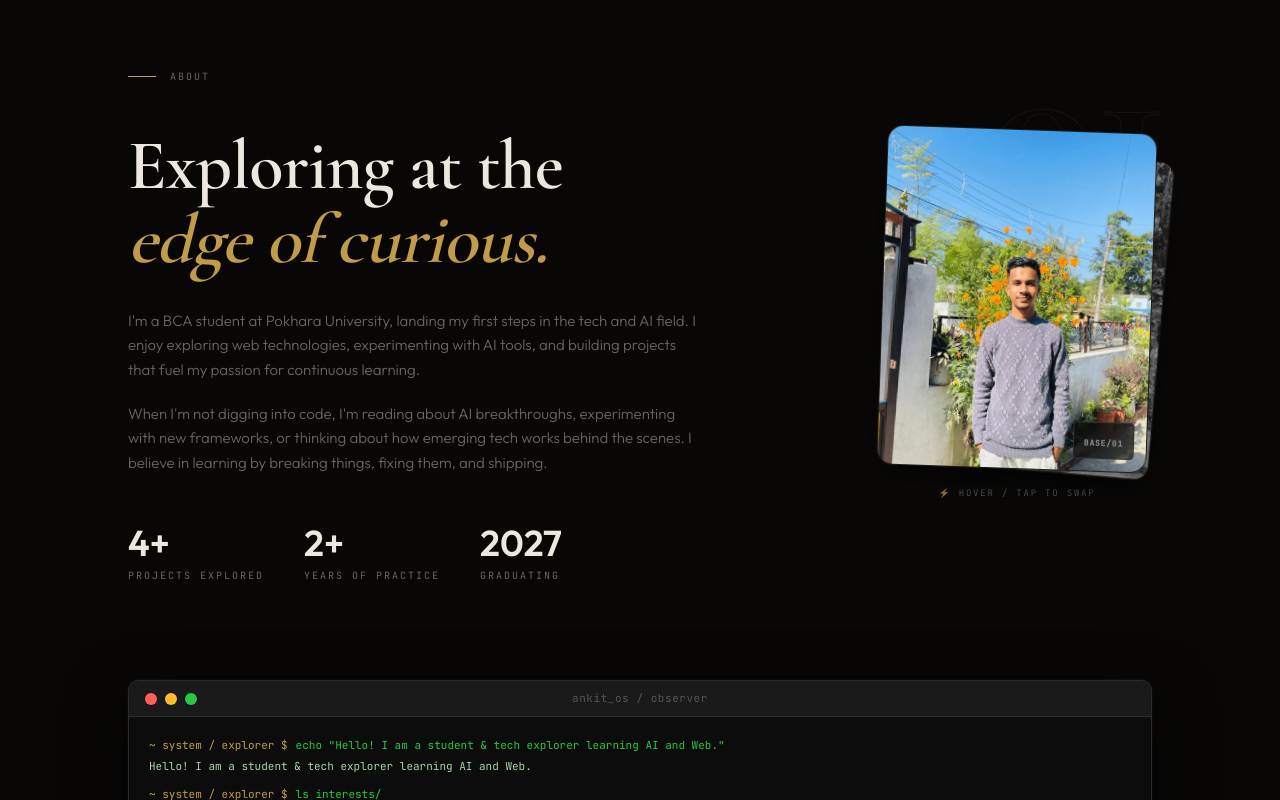
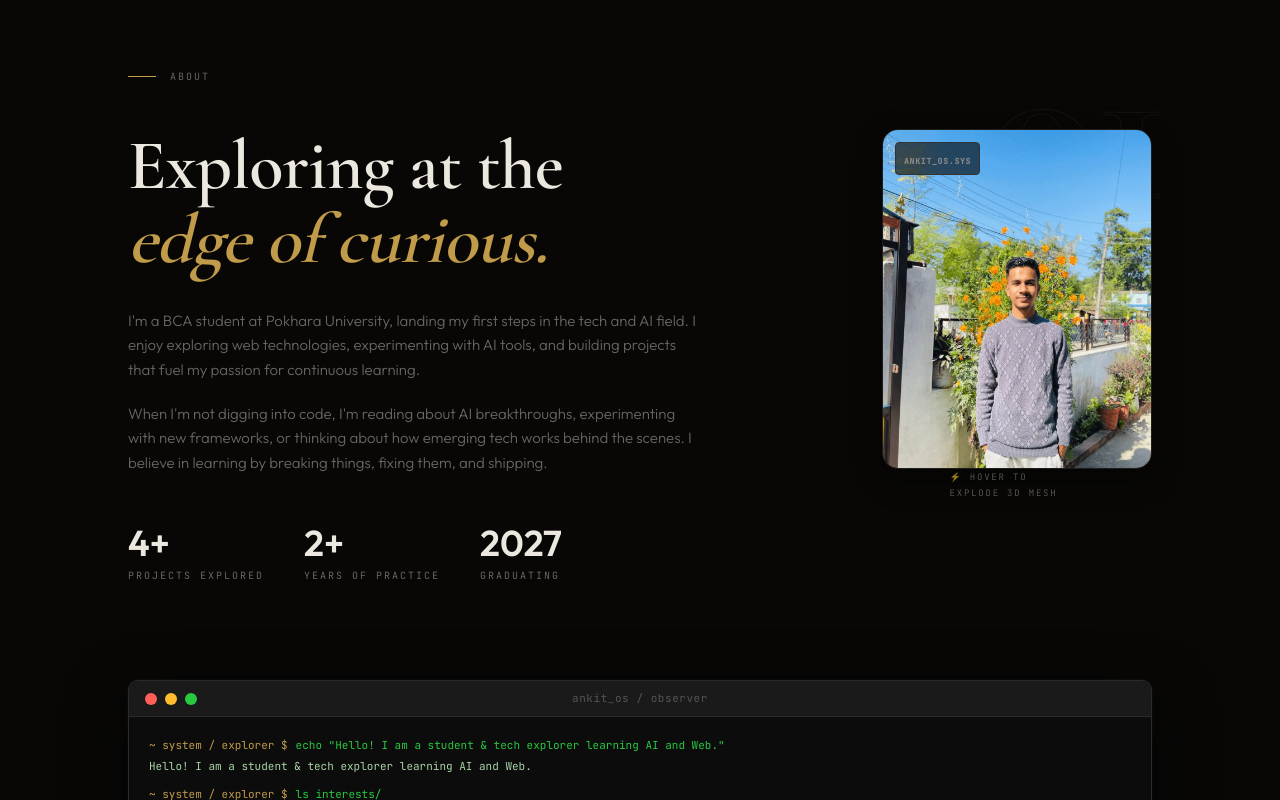
Before and after one commit to ghimire-ankit/Portfolio, a Next.js app: page / in a window 1280 px wide. Shown: the part 860-1660 px from the top of the page. Built offline with nearby package versions, Linux system fonts and the light colour scheme.

Commit message:
feat: mesh3d 3d mesh explosion hover microinteraction & failsafe music loader

```diff
--- a/components/ui/PixelPhotoFrame.tsx
+++ b/components/ui/PixelPhotoFrame.tsx
@@ -1,10 +1,10 @@
 "use client";
-import { useState } from "react";
-import { motion, AnimatePresence } from "framer-motion";
+import React, { useState, useRef, useEffect, MouseEvent } from "react";
+import { motion, useSpring, useTransform } from "framer-motion";
 
 interface PixelPhotoFrameProps {
-    src1: string;
-    src2: string;
+    src1: string;  // Base image (ankit.webp)
+    src2: string;  // Second image (ankit2webp.webp)
     width?: number;
     height?: number;
     alt?: string;
@@ -18,144 +18,167 @@ export default function PixelPhotoFrame({
     alt = "Portrait",
 }: PixelPhotoFrameProps) {
     const [hovering, setHovering] = useState(false);
-    const [clickIndex, setClickIndex] = useState(0);
+    const containerRef = useRef<HTMLDivElement>(null);
 
-    // Swap trigger: true if hovered OR odd number of clicks on mobile
-    const showAlt = hovering || (clickIndex % 2 !== 0);
+    // Spring physics configuration for luxurious Awwwards-style lag-free responsiveness
+    const springConfig = { damping: 25, stiffness: 220, mass: 0.6 };
+    const rotateX = useSpring(0, springConfig);
+    const rotateY = useSpring(0, springConfig);
 
-    const toggleClick = () => {
-        setClickIndex(prev => prev + 1);
+    // Handle magnetic coordinate calculations
+    const handleMouseMove = (e: MouseEvent<HTMLDivElement>) => {
+        const el = containerRef.current;
+        if (!el) return;
+
+        const rect = el.getBoundingClientRect();
+        const centerX = rect.left + rect.width / 2;
+        const centerY = rect.top + rect.height / 2;
+
+        // Calculate cursor offset percentage from center (-0.5 to 0.5)
+        const percentX = (e.clientX - centerX) / rect.width;
+        const percentY = (e.clientY - centerY) / rect.height;
+
+        // Map to angle limits (max 18deg rotation)
+        rotateX.set(-percentY * 22);
+        rotateY.set(percentX * 22);
     };
 
-    // Transition configurations for high-speed spring feels
-    const springTransition = {
-        type: "spring",
-        stiffness: 420,
-        damping: 28,
-        mass: 0.8
+    const handleMouseLeave = () => {
+        setHovering(false);
+        rotateX.set(0);
+        rotateY.set(0);
+    };
+
+    const handleTouchStart = () => {
+        // Toggle hover state on mobile devices
+        setHovering(prev => !prev);
     };
 
     return (
         <div
-            className="relative select-none cursor-pointer"
-            style={{ width, height }}
+            ref={containerRef}
+            className="relative cursor-pointer select-none"
+            style={{
+                width,
+                height,
+                perspective: "1200px" // Creates depth space for 3D translations
+            }}
+            onMouseMove={handleMouseMove}
             onMouseEnter={() => setHovering(true)}
-            onMouseLeave={() => setHovering(false)}
-            onClick={toggleClick}
+            onMouseLeave={handleMouseLeave}
+            onTouchStart={handleTouchStart}
         >
-            {/* Card Deck container */}
-            <div className="relative w-full h-full">
-
-                {/* ── CARD 2 (ankit2webp.webp) ── */}
+            <motion.div
+                className="w-full h-full relative"
+                style={{
+                    rotateX,
+                    rotateY,
+                    transformStyle: "preserve-3d", // Required to allow children to exist in separate Z spaces
+                }}
+            >
+                {/* ─── LAYER 1: BACK LAYER (ankit2webp.webp) ─── */}
                 <motion.div
-                    className="absolute inset-0 rounded-2xl overflow-hidden border bg-[var(--bg-secondary)]"
+                    className="absolute inset-0 rounded-2xl overflow-hidden bg-[var(--bg-secondary)] border border-[var(--border)]"
                     style={{
-                        width: "100%",
-                        height: "100%",
-                        originX: 0.5,
-                        originY: 0.5,
-                        boxShadow: "0 10px 30px rgba(0,0,0,0.5)",
+                        transformStyle: "preserve-3d",
+                        boxShadow: "0 10px 30px rgba(0,0,0,0.6)",
                     }}
                     animate={
-                        showAlt
-                            ? {
-                                // Swaps to front
-                                x: 0,
-                                y: 0,
-                                rotate: -3,
-                                scale: 1.02,
-                                zIndex: 30,
-                                filter: "grayscale(0%)",
-                                borderColor: "var(--accent)",
-                            }
-                            : {
-                                // Back in stack (peeking out)
-                                x: 18,
-                                y: 12,
-                                rotate: 5,
-                                scale: 0.94,
-                                zIndex: 10,
-                                filter: "grayscale(100%)",
-                                borderColor: "var(--border)",
-                            }
+                        hovering
+                            ? { translateZ: -30, opacity: 0.9, filter: "grayscale(0%)" }
+                            : { translateZ: 0, opacity: 0, filter: "grayscale(100%)" }
                     }
-                    transition={springTransition}
+                    transition={{ type: "spring", stiffness: 260, damping: 24 }}
                 >
                     {/* eslint-disable-next-line @next/next/no-img-element */}
                     <img
                         src={src2}
-                        alt="Alternative views"
+                        alt="Alternative view"
                         draggable={false}
                         className="w-full h-full object-cover object-top"
                     />
-                    {/* Card info label */}
-                    <div className="absolute bottom-3 left-3 bg-black/60 backdrop-blur-md px-2.5 py-1 rounded border border-[#333] z-20 pointer-events-none">
-                        <span className="font-mono text-[8px] text-[var(--accent)] tracking-widest font-bold">ALT/02</span>
+                </motion.div>
+
+                {/* ─── LAYER 2: MIDDLE HOLOGRAPHIC MESH LAYOUT (Interactive Grid & Scanning lines) ─── */}
+                <motion.div
+                    className="absolute inset-0 rounded-2xl border border-[var(--accent)]/50 pointer-events-none overflow-hidden"
+                    style={{
+                        backgroundImage: `
+                            radial-gradient(var(--accent) 1px, transparent 1.5px),
+                            linear-gradient(rgba(191, 155, 74, 0.03) 1px, transparent 1px),
+                            linear-gradient(90deg, rgba(191, 155, 74, 0.03) 1px, transparent 1px)
+                        `,
+                        backgroundSize: "16px 16px, 16px 16px, 16px 16px",
+                        backgroundColor: "rgba(13, 11, 9, 0.55)",
+                        backdropFilter: hovering ? "blur(2px)" : "blur(0px)",
+                        boxShadow: "0 0 40px rgba(191,155,74,0.15), inset 0 0 20px rgba(191,155,74,0.1)",
+                    }}
+                    animate={
+                        hovering
+                            ? { translateZ: 15, opacity: 0.85, scale: 0.98 }
+                            : { translateZ: 0, opacity: 0, scale: 1 }
+                    }
+                    transition={{ type: "spring", stiffness: 240, damping: 22 }}
+                >
+                    {/* Glowing Mesh lines details */}
+                    <div className="absolute inset-x-0 h-[2px] bg-gradient-to-r from-transparent via-[var(--accent)] to-transparent opacity-60 animate-[scan_2.8s_linear_infinite]" />
+
+                    {/* Tech stats floating */}
+                    <div className="absolute inset-0 flex flex-col justify-between p-4 font-mono text-[9px] text-[var(--accent)]/90 tracking-widest leading-none select-none">
+                        <div className="flex justify-between">
+                            <span>[3D_MESH_DECONSTRUCT]</span>
+                            <span>ACTIVE: {hovering ? "TRUE" : "FALSE"}</span>
+                        </div>
+                        <div className="flex justify-between items-end">
+                            <span>xYZ_COORD: ROT_3D</span>
+                            <span>01 / 02</span>
+                        </div>
                     </div>
                 </motion.div>
 
-                {/* ── CARD 1 (ankit.webp) ── */}
+                {/* ─── LAYER 3: FRONT LAYER (ankit.webp) ─── */}
                 <motion.div
-                    className="absolute inset-0 rounded-2xl overflow-hidden border bg-[var(--bg-secondary)]"
+                    className="absolute inset-0 rounded-2xl overflow-hidden bg-[var(--bg-secondary)] border border-[var(--border)]"
                     style={{
-                        width: "100%",
-                        height: "100%",
-                        originX: 0.5,
-                        originY: 0.5,
-                        boxShadow: "0 10px 30px rgba(0,0,0,0.5)",
+                        transformStyle: "preserve-3d",
+                        boxShadow: hovering
+                            ? "0 25px 50px rgba(0,0,0,0.8)"
+                            : "0 10px 30px rgba(0,0,0,0.4)",
                     }}
                     animate={
-                        showAlt
-                            ? {
-                                // Back in stack (peeking out)
-                                x: -18,
-                                y: 12,
-                                rotate: -5,
-                                scale: 0.94,
-                                zIndex: 10,
-                                filter: "grayscale(100%)",
-                                borderColor: "var(--border)",
-                            }
-                            : {
-                                // Swaps to front
-                                x: 0,
-                                y: 0,
-                                rotate: 2,
-                                scale: 1,
-                                zIndex: 30,
-                                filter: "grayscale(0%)",
-                                borderColor: "var(--border)",
-                            }
+                        hovering
+                            ? { translateZ: 60, opacity: 0.65, scale: 1.04, filter: "grayscale(100%)" }
+                            : { translateZ: 0, opacity: 1, scale: 1, filter: "grayscale(0%)" }
                     }
-                    transition={springTransition}
+                    transition={{ type: "spring", stiffness: 220, damping: 20 }}
                 >
                     {/* eslint-disable-next-line @next/next/no-img-element */}
                     <img
                         src={src1}
                         alt={alt}
                         draggable={false}
-                        className="w-full h-full object-cover object-top"
+                        className="w-full h-full object-cover object-top transition-transform duration-700"
                     />
-                    {/* Card info label */}
-                    <div className="absolute bottom-3 right-3 bg-black/60 backdrop-blur-md px-2.5 py-1 rounded border border-[#333] z-20 pointer-events-none">
-                        <span className="font-mono text-[8px] text-[#888] tracking-widest font-bold">BASE/01</span>
+
+                    {/* Corner badge */}
+                    <div className="absolute top-3 left-3 bg-black/60 backdrop-blur-md px-2 py-0.5 rounded border border-[#333] z-20 pointer-events-none">
+                        <span className="font-mono text-[8px] text-[#888] tracking-widest font-bold">ANKIT_OS.SYS</span>
                     </div>
                 </motion.div>
+            </motion.div>
 
-            </div>
-
-            {/* Glowing active card backdrop */}
+            {/* Behind Ambient Neon shadow bloom */}
             <div
-                className="absolute -inset-4 bg-[var(--accent)] blur-2xl transition-opacity duration-500 rounded-full pointer-events-none -z-10"
-                style={{ opacity: hovering ? 0.12 : 0 }}
+                className="absolute -inset-4 bg-[var(--accent)] blur-3xl rounded-full transition-opacity duration-700 pointer-events-none -z-20"
+                style={{ opacity: hovering ? 0.18 : 0 }}
             />
 
-            {/* Interactive hint label */}
+            {/* Dynamic touch guide overlay */}
             <div
-                className="absolute -bottom-8 left-1/2 -translate-x-1/2 font-mono text-[9px] uppercase tracking-[0.2em] text-[#888] transition-opacity duration-300 pointer-events-none whitespace-nowrap"
+                className="absolute -bottom-8 left-1/2 -translate-x-1/2 font-mono text-[9px] uppercase tracking-[0.2em] text-[#888] transition-opacity duration-300 pointer-events-none"
                 style={{ opacity: hovering ? 1 : 0.6 }}
             >
-                {showAlt ? "⚡ touch / leave to restack" : "⚡ hover / tap to swap"}
+                {hovering ? "⚡ Move cursor to tilt mesh" : "⚡ Hover to explode 3D Mesh"}
             </div>
         </div>
     );
```
Also changed, not shown: app/globals.css (+15 -0 lines), components/layout/Navbar.tsx (+17 -1 lines), components/ui/TimeWeatherWidget.tsx (+16 -2 lines).
